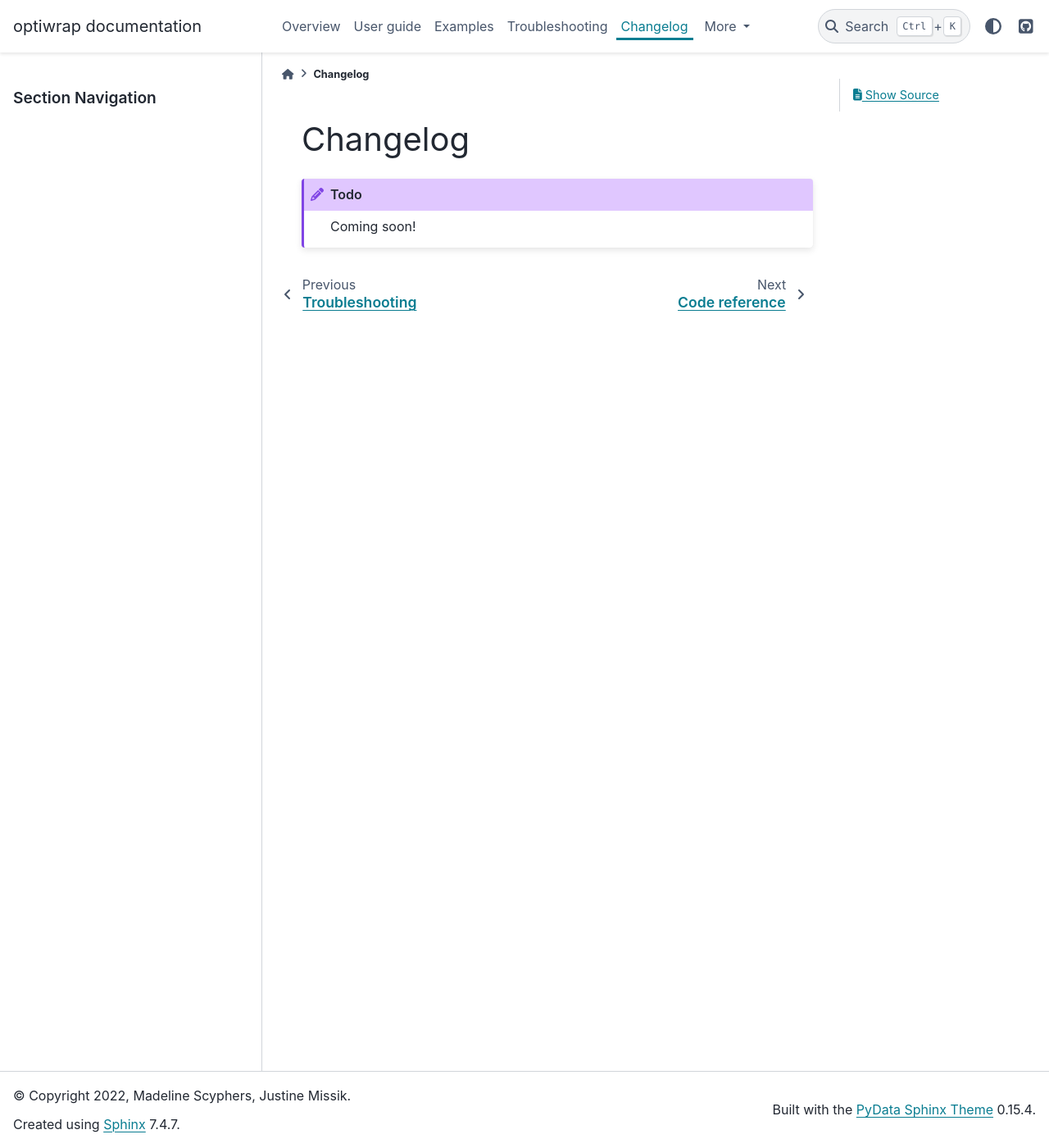
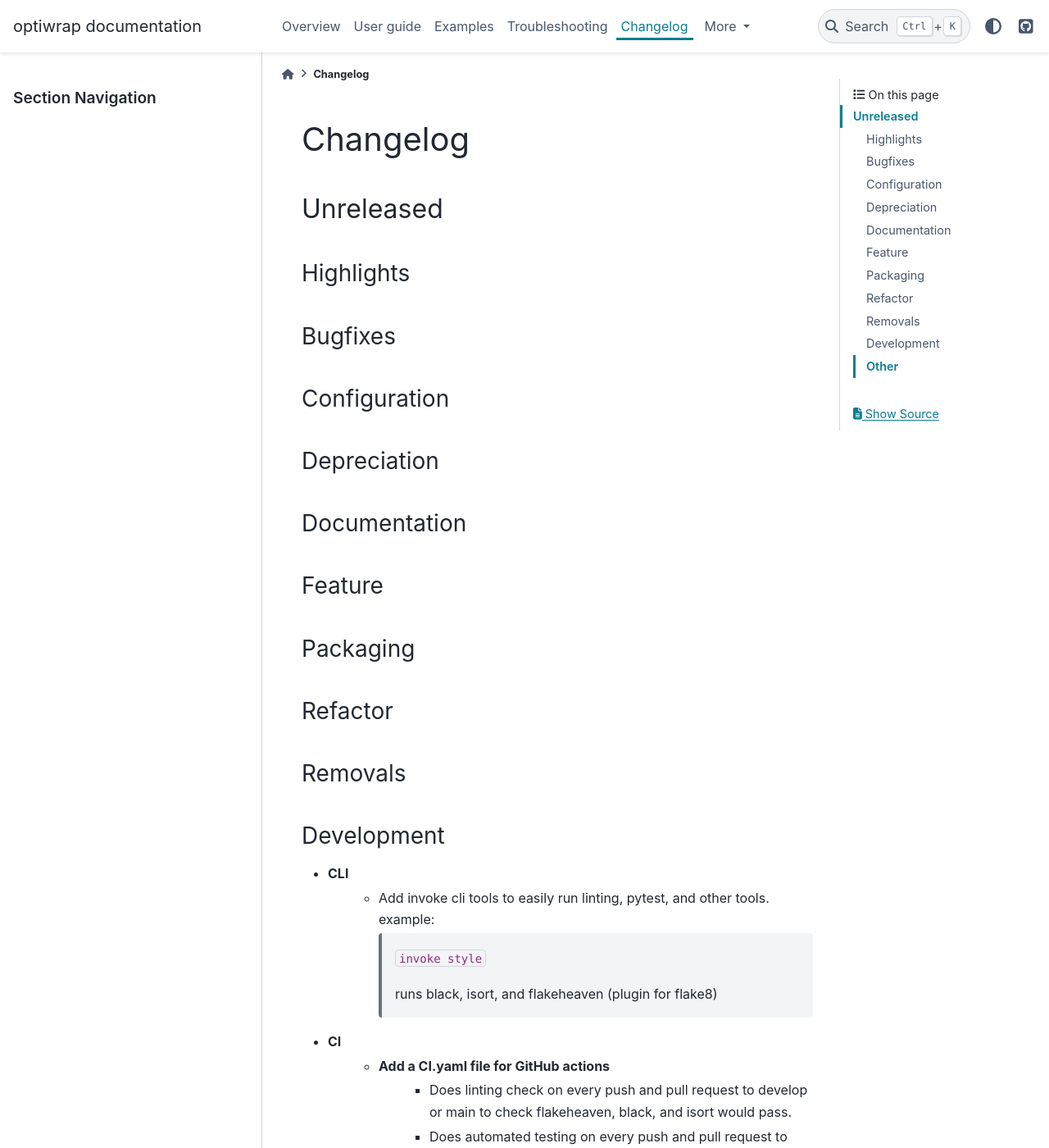
Before and after one commit to madeline-scyphers/boa, a Sphinx documentation site: the page built from docs/changelog.rst, in a window 1280 px wide and 1400 px high. Shown: the whole window at 82% size. Built offline with Sphinx 7.4.7 and the PyData theme 0.15.4, drawn with Linux system fonts in a browser that asks for light colours; pages that are not in the unit, such as notebooks, are missing from menus; comment, search, counter and statistics services are not loaded; some of the changed text lies outside the part shown.

Commit message:
Update changelog.rst

```diff
--- a/docs/changelog.rst
+++ b/docs/changelog.rst
@@ -2,5 +2,84 @@
 Changelog
 #########
 
-.. todo::
-   Coming soon!
+************
+Unreleased
+************
+
+Highlights
+==============
+
+..
+    Include any especially major or disruptive changes here
+
+Bugfixes
+==============
+
+..
+    Bugfixes for the optiwrap code base
+
+Configuration
+==============
+
+..
+    Changes to how optiwrap can be configured
+
+Depreciation
+==============
+
+..
+    Changes to optiwrap's code that deprecates previous code or behavior
+
+Documentation
+==============
+
+..
+    Major changes to documentation and policies. Small docs changes
+     don't need a changelog entry.
+
+Feature
+==============
+
+..
+    New Features added to optiwrap
+
+Packaging
+==============
+
+..
+    Changes to how optiwrap is packaged, such as dependency requirements
+
+Refactor
+==============
+
+..
+    Changes to how optiwrap's code with no changes to behavior
+
+Removals
+==============
+
+..
+    BREAKING changes of code or behavior in optiwrap
+
+Development
+==============
+
+..
+    Changes to development environment, tools, etc.
+
+- CLI
+    - Add invoke cli tools to easily run linting, pytest, and other tools. example:
+
+        ``invoke style``
+
+        runs black, isort, and flakeheaven (plugin for flake8)
+- CI
+    - Add a CI.yaml file for GitHub actions
+        - Does linting check on every push and pull request to develop or main to check flakeheaven, black, and isort would pass.
+        - Does automated testing on every push and pull request to develop and main.
+
+Other
+==============
+
+..
+    Things that don't fit into the above categories
```
